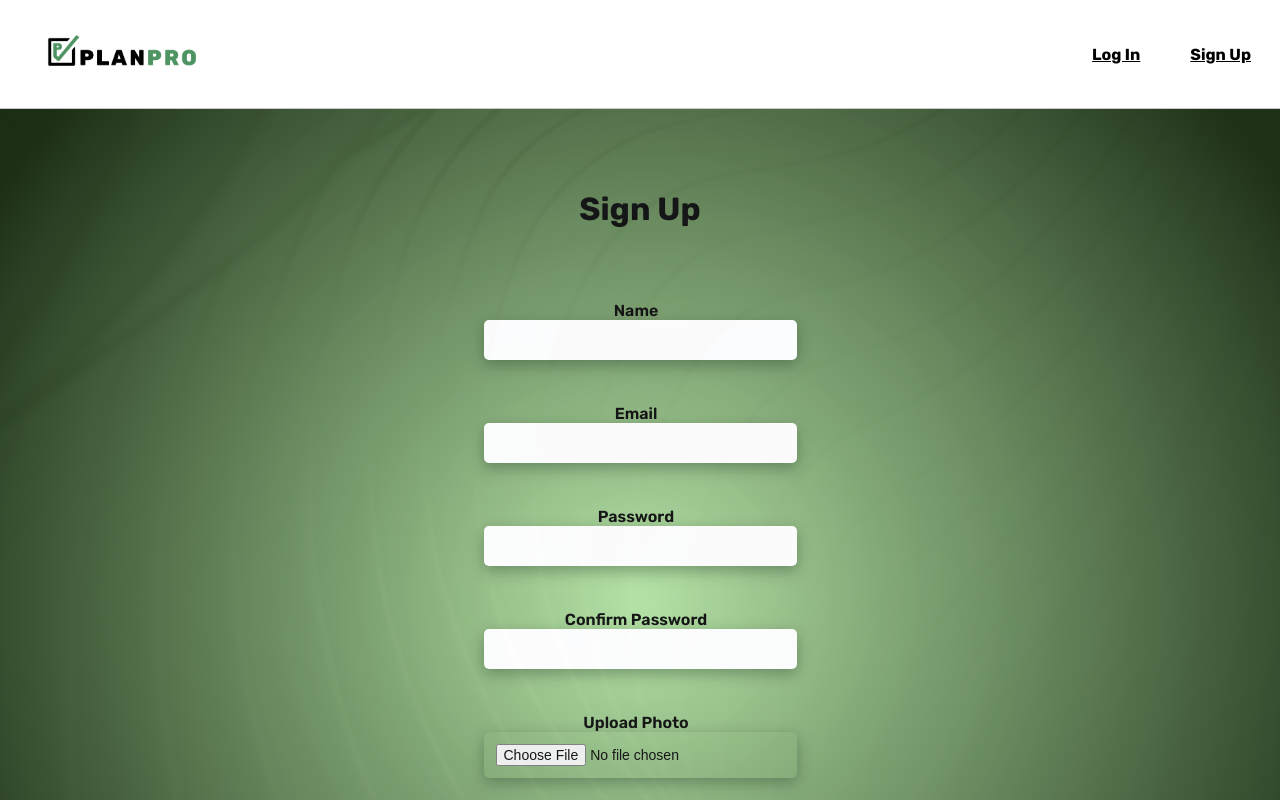
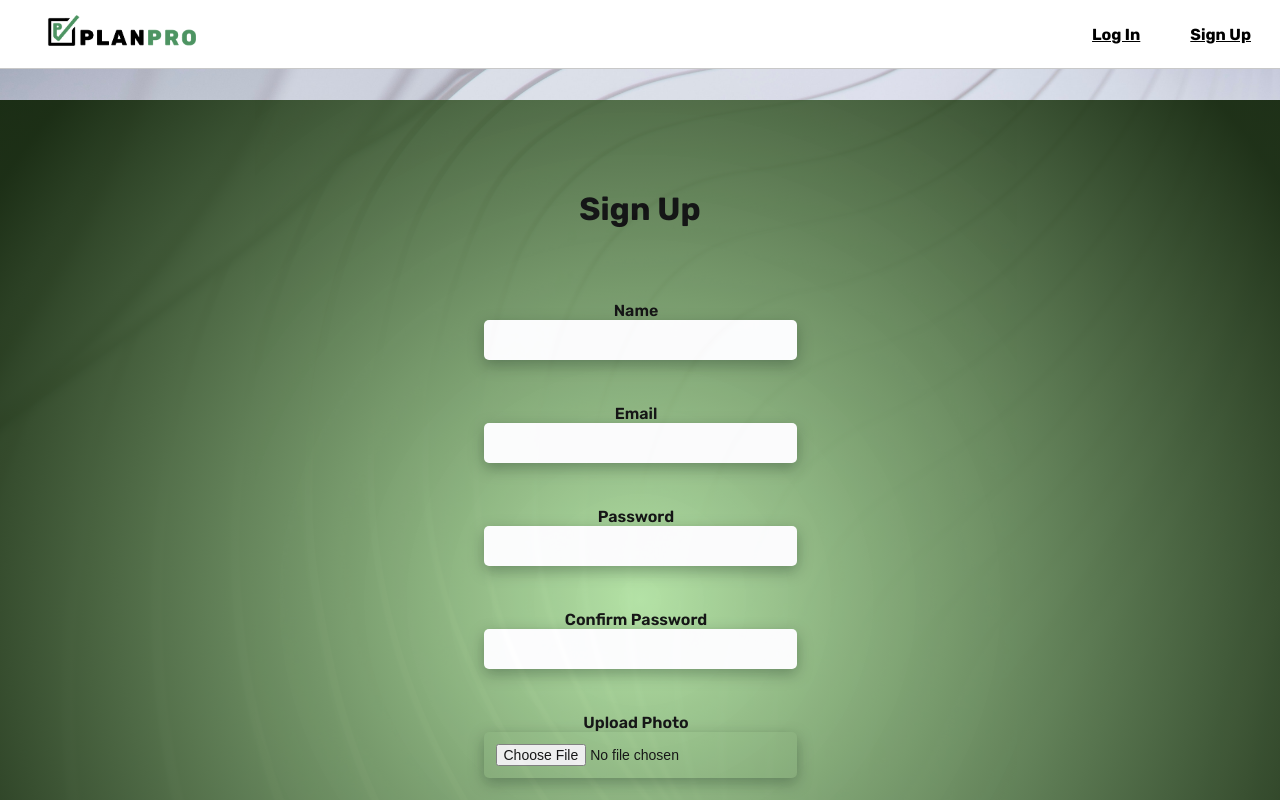
Before and after one commit to aafrieso/PlanPro-front-end, a React (Create React App) app: page /signup in a window 1280 px wide. Shown: the top 800 px of the page. Built offline with nearby package versions, Linux system fonts and the light colour scheme; no server answers.

Commit message:
nav bar updates

```diff
--- a/src/components/NavBar/NavBar.module.css
+++ b/src/components/NavBar/NavBar.module.css
@@ -2,7 +2,7 @@
   top: 0;
   z-index: 1;
   width: 100%;
-  height: 80px;
+  height: 40px;
   display: flex;
   position: fixed;
   padding: 14px 21px;
```
